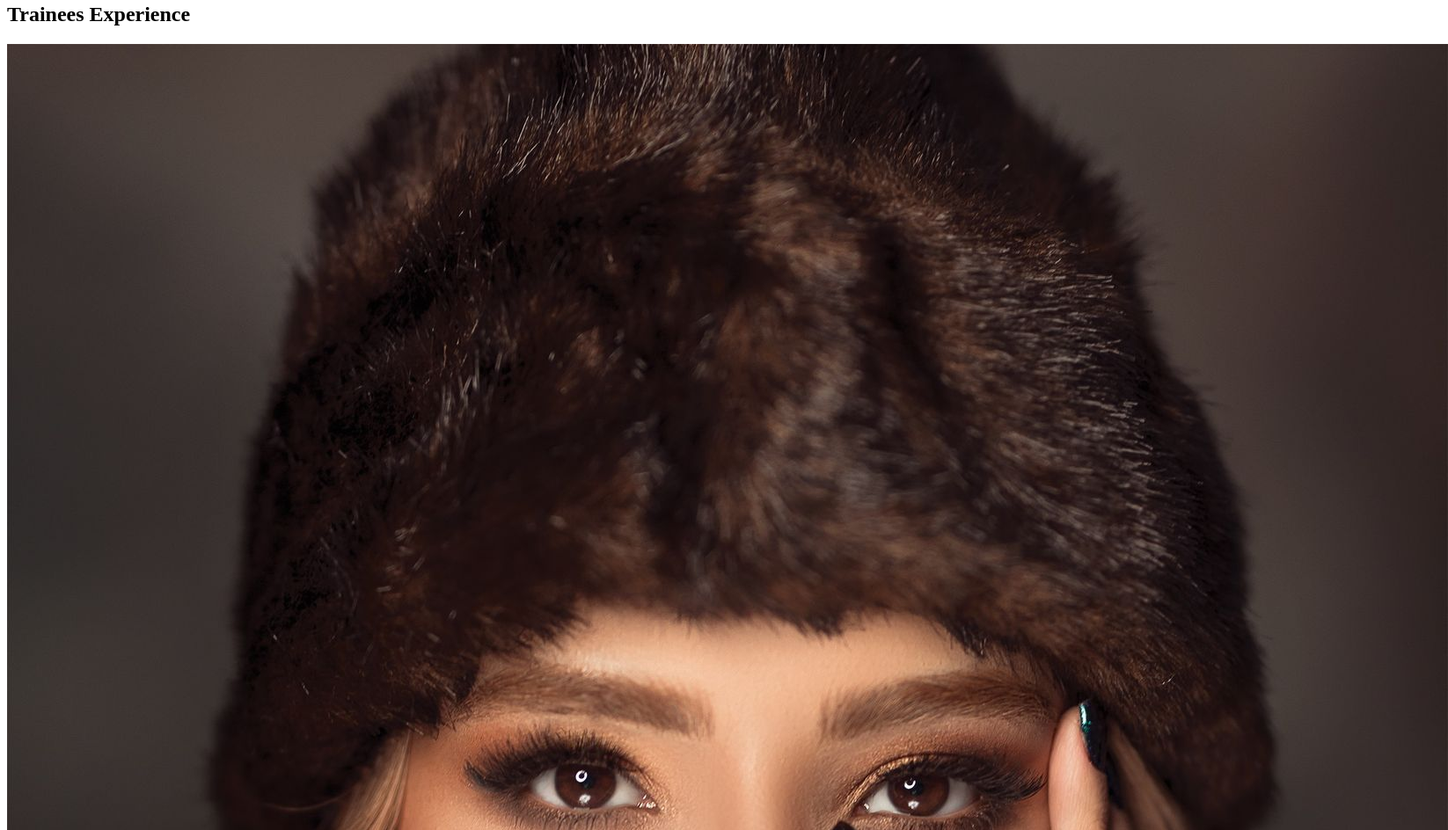
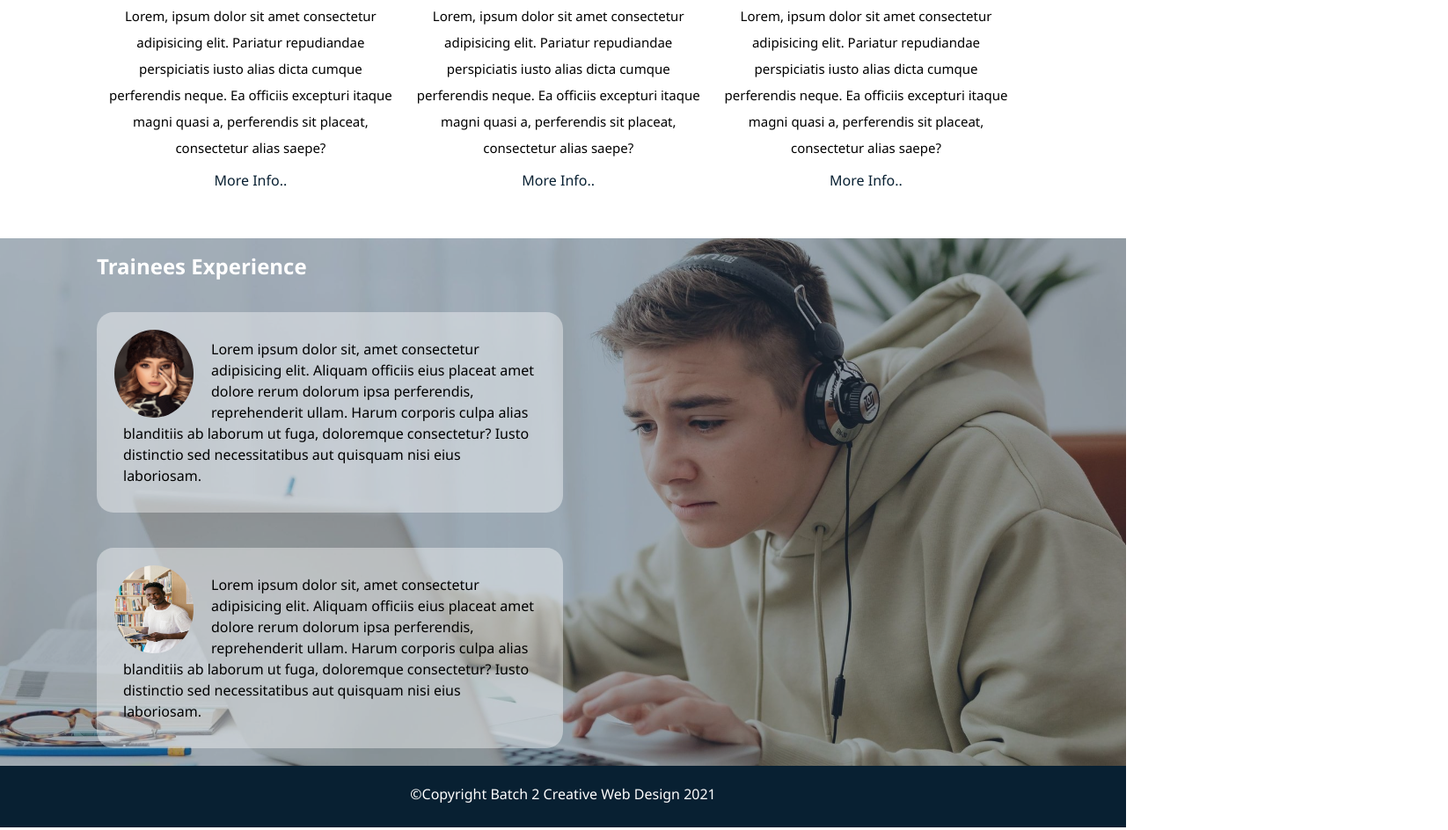
Before and after one commit to julienne29/project1, a plain HTML site: page index.html in a window 1280 px wide. Shown: the part 793-1737 px from the top of the page at 88% size, 1646 px wide, since content can reach past the window. Drawn offline with Linux system fonts and the light colour scheme; the site is published under a folder, as on GitHub Pages, so addresses that start at the root find nothing.

Commit message:
Update index.html

```diff
--- a/index.html
+++ b/index.html
@@ -6,7 +6,7 @@
     <meta name="viewport" content="width=device-width, initial-scale=1.0">
     <link rel="stylesheet" href="https://cdnjs.cloudflare.com/ajax/libs/font-awesome/5.15.4/css/all.min.css">
     <title>CWD &copy;Training Ocotber 11</title>
-    <link rel="stylesheet" href="/CSS/style.css">
+    <link rel="stylesheet" href="CSS/style.css">
 </head>
 <body>
      <header>
@@ -59,11 +59,11 @@
          <div class="container">
             <h2 class="lead-head">Trainees Experience</h2>
             <div class="testimonial bg-primary">
-              <img src="./Image/section_image_2.jpg" alt="div_image_3">
+              <img src="Image/section_image_2.jpg" alt="div_image_3">
               <p>Lorem ipsum dolor sit, amet consectetur adipisicing elit. Aliquam officiis eius placeat amet dolore rerum dolorum ipsa perferendis, reprehenderit ullam. Harum corporis culpa alias blanditiis ab laborum ut fuga, doloremque consectetur? Iusto distinctio sed necessitatibus aut quisquam nisi eius laboriosam.</p>
             </div>
             <div class="testimonial bg-primary">
-              <img src="./Image/new_image.jpg" alt="div_image_2">
+              <img src="Image/new_image.jpg" alt="div_image_2">
               <p>Lorem ipsum dolor sit, amet consectetur adipisicing elit. Aliquam officiis eius placeat amet dolore rerum dolorum ipsa perferendis, reprehenderit ullam. Harum corporis culpa alias blanditiis ab laborum ut fuga, doloremque consectetur? Iusto distinctio sed necessitatibus aut quisquam nisi eius laboriosam.</p>
             </div>
          </div>
```
